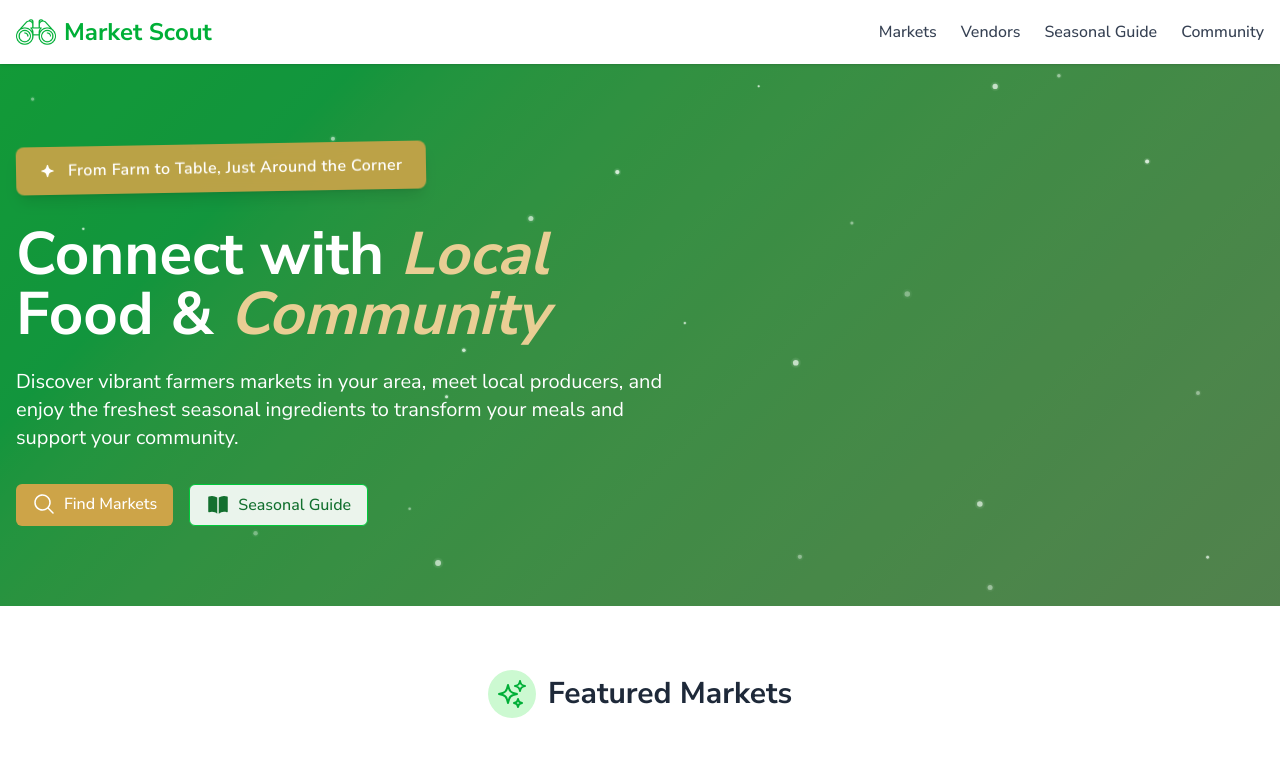
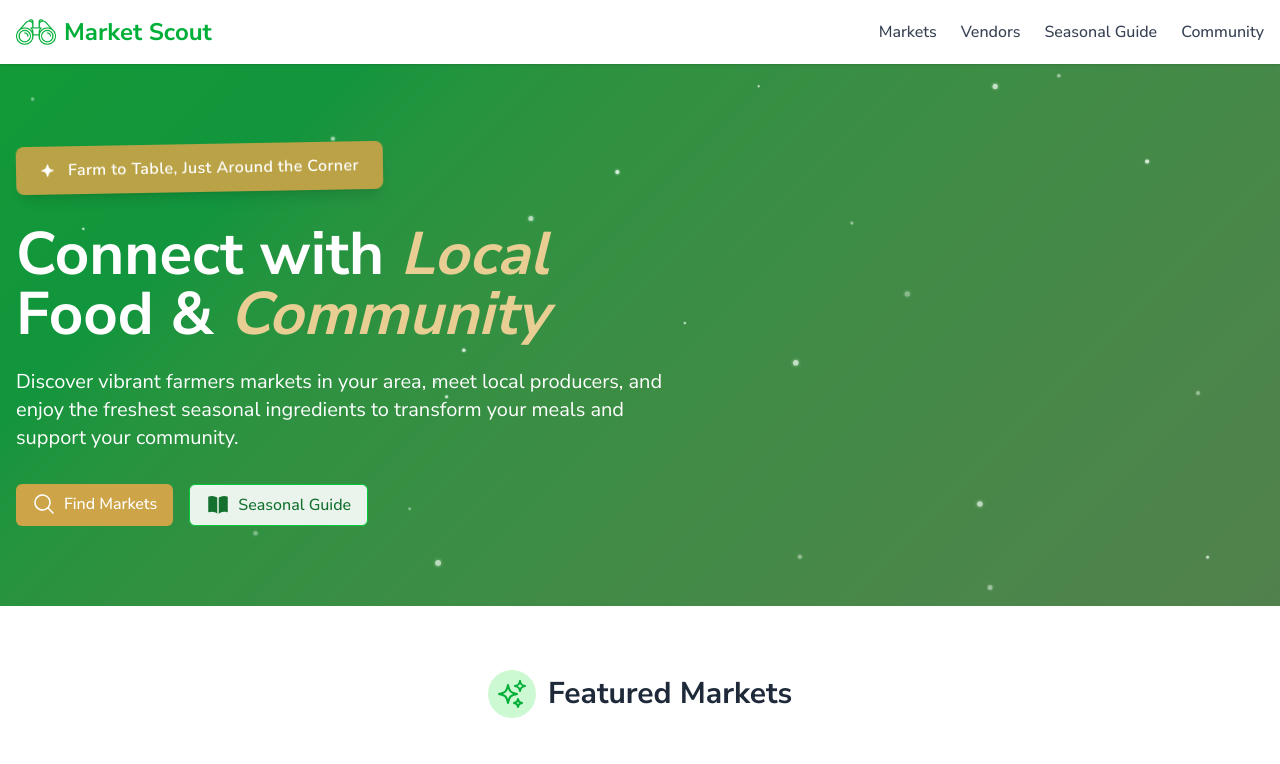
Before and after one commit to davidjentjens/market-scout, a Next.js app: page / in a window 1280 px wide. Shown: the top 764 px of the page. Built offline with nearby package versions, Linux system fonts and the light colour scheme.

Commit message:
feat: update tagline in HomePage for improved clarity

```diff
--- a/src/app/page.tsx
+++ b/src/app/page.tsx
@@ -25,7 +25,7 @@ export default function HomePage() {
             <svg xmlns="http://www.w3.org/2000/svg" viewBox="0 0 24 24" fill="currentColor" className="w-5 h-5 mr-2 text-white">
               <path fillRule="evenodd" d="M9 4.5a.75.75 0 01.721.544l.813 2.846a3.75 3.75 0 002.576 2.576l2.846.813a.75.75 0 010 1.442l-2.846.813a3.75 3.75 0 00-2.576 2.576l-.813 2.846a.75.75 0 01-1.442 0l-.813-2.846a3.75 3.75 0 00-2.576-2.576l-2.846-.813a.75.75 0 010-1.442l2.846-.813a3.75 3.75 0 002.576-2.576l.813-2.846A.75.75 0 019 4.5z" clipRule="evenodd" />
             </svg>
-            <p className="text-white font-semibold tracking-wide text-base">From Farm to Table, Just Around the Corner</p>
+            <p className="text-white font-semibold tracking-wide text-base">Farm to Table, Just Around the Corner</p>
           </div>
 
           <div className="max-w-2xl">
```
